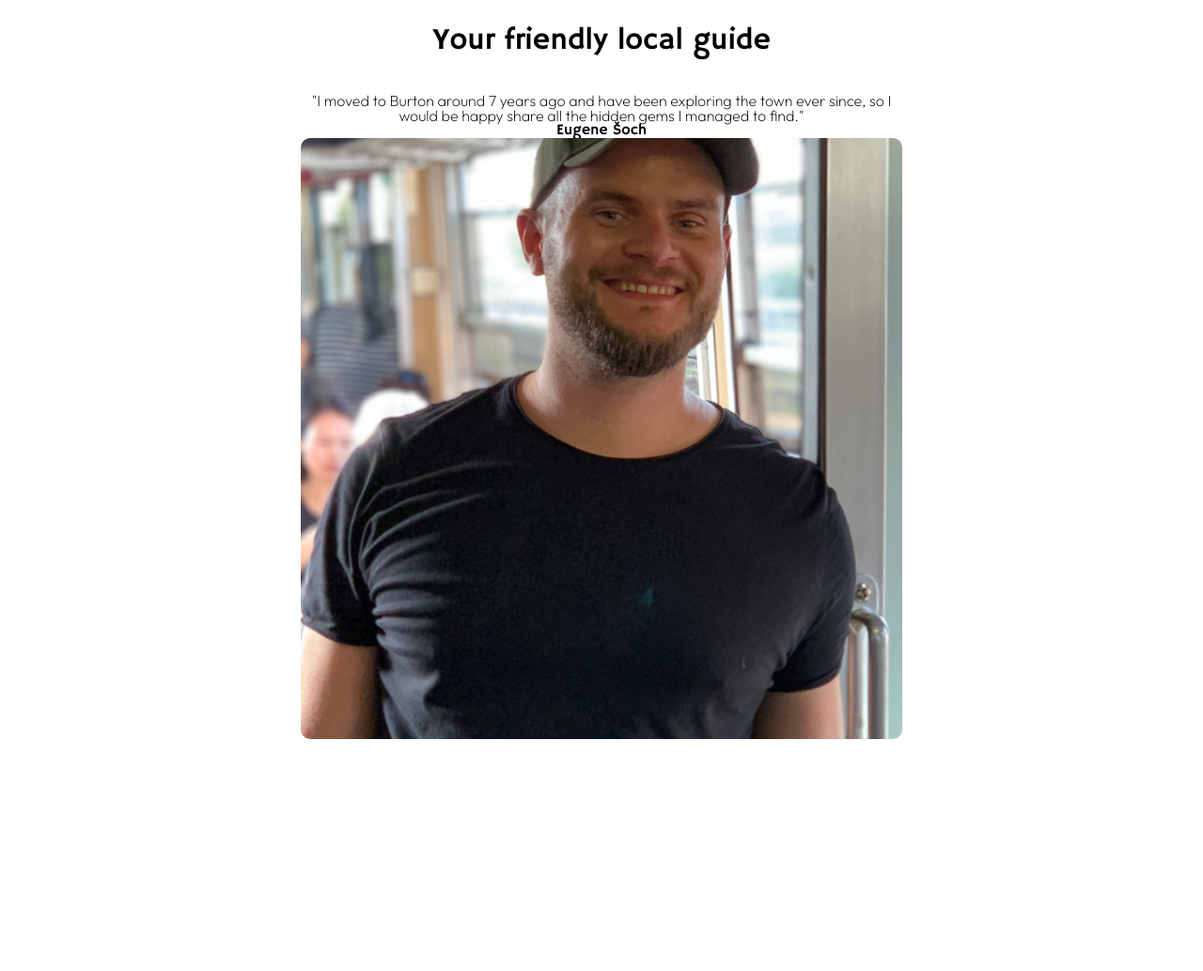
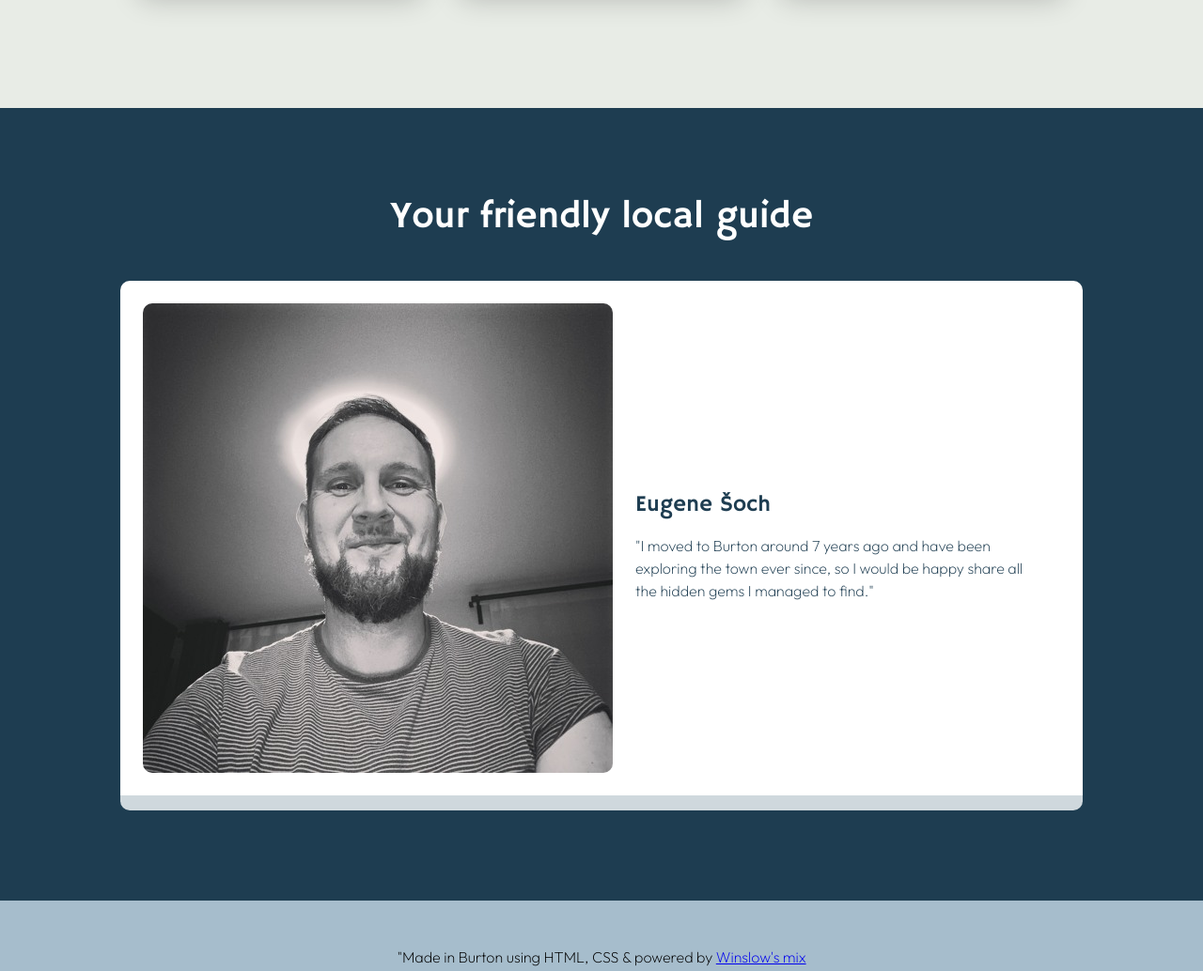
Before and after one commit to eugenesoch/home-town, a website built with Vite: page index.html in a window 1280 px wide. Shown: the part 1100-2134 px from the top of the page at 94% size. Before the commit the page ends 1909 px from the top, so only its background shows below. Built offline with nearby package versions, Linux system fonts and the light colour scheme.

Commit message:
A lot more changes
A ton of stuff changed, mainly layout, introduced variables, etc.

```diff
--- a/index.html
+++ b/index.html
@@ -16,7 +16,7 @@
 
 
         <!-- ACTIVITIES SECTION -->
-        <div>
+        <div class="activities">
             <h3 class="section_heading">Top three activities to do in Burton</h3>
             <div class="grid">
                 <div class="card">
@@ -39,10 +39,21 @@
 
         <!-- GUIDE SECTION -->
         <div class="guide">
-            <h3 class="section_heading">Your friendly local guide</h3>
-            <p>"I moved to Burton around 7 years ago and have been exploring the town ever since, so I would be happy share all the hidden gems I managed to find."</p>
-            <h4>Eugene Šoch</h4>
-            <img src="images/per.jpg">
+            <div class="container-large">
+                <h3 class="section_heading">Your friendly local guide</h3>
+                <div class="jeans">
+                    <img src="images/eugene.jpg">
+                    <div class="jeans_content-wrapper">
+                        <h4 class="card-title" >Eugene Šoch</h4>
+                        <p class="card-text">"I moved to Burton around 7 years ago and have been exploring the town ever since, so I would be happy share all the hidden gems I managed to find."</p>
+                    </div>
+                </div>
+            </div>
         </div>
+        <footer>
+            <div class="container-large">
+                <p class="card-text">"Made in Burton using HTML, CSS & powered by <a href="https://music.apple.com/gb/album/winslow-chill-out-dj-mix/1724875925" target="_blank">Winslow's mix</a></p>
+            </div>
+        </footer>
     </body>
 </html>
--- a/styles.css
+++ b/styles.css
@@ -53,8 +53,30 @@ LIGHT: #F1FAEE
 AQUA: #A8DADC
 LIGHT BLUE: #457B9D
 DARK BLUE: #1D3557
+*/
 
-*/
+:root {
+    --white: white;
+    --grey: #cfd8dd;
+    --green: #476c35;
+    --stone: #e8ece6;
+    --sky: #a6bdcc;
+    --marine: #1e3d51;
+
+    --medium: 3rem;
+    --medium-small: 2.5rem;
+    --large: 6rem;
+    --small: 1.5rem;
+
+    --container-small: 40rem;
+    --container-medium: 48rem;
+    --container-large: 64rem;
+    --container-xlarge: 80rem;
+    --container-xxlarge: 96rem;
+
+
+  }
+
 @font-face {
     font-family: Hammersmith One;
     src: url(src/HammersmithOne-Regular.ttf);
@@ -76,21 +98,14 @@ h1, h2, h3, h4 {
     font-family: Hammersmith One;
 }
 h2 {
-    color: white;
+    color: var(--white);
     font-size: 2vw;
 
 }
 
 .section_heading {
-    font-size: 2.5vw;
-    margin: 60px 0px 40px 0;
-}
-
-
-
-.guide {
-    max-width: 50vw;
-    margin: 0px auto;
+    font-size: var(--medium-small);
+    margin-bottom: var(--medium);
 }
 
 .hero {
@@ -109,7 +124,7 @@ h2 {
 }
 .hero_title {
     font-size: 7vw;
-    color: white;
+    color: var(--white);
     line-height: 1;
 }
 .grid {
@@ -126,13 +141,11 @@ h2 {
     background-color: whitesmoke;
     box-shadow: 0 0 30px rgba(0, 0, 0, 0.214);
     transition: 300ms ease;
-
 }
 
 img {
     width: 100%;
     border-radius: 10px;
-    margin-bottom: 20px;
     aspect-ratio: 1;
     object-fit: cover;
 }
@@ -144,6 +157,74 @@ img {
     line-height: 1.5;
 }
 .card-title {
-    font-size: 1.5rem;
-    padding-bottom: 20px;
+    font-size: var(--small);
+    padding: 20px 0;
 }
+
+.activities {
+    padding: var(--large) var(--medium);
+    background-color: var(--stone);
+}
+
+.guide {
+    padding: var(--large) var(--medium);
+    background-color: var(--marine);
+    color: var(--white);
+    margin: 0px auto;
+}
+
+.container-small {
+    max-width: var(--container-small);
+    margin: 0 auto;
+}
+
+.container-medium {
+    max-width: var(--container-medium);
+    margin: 0 auto;}
+
+.container-large {
+    max-width: var(--container-large);
+    margin: 0 auto;
+}
+
+.container-xlarge {
+    max-width: var(--ccontainer-xlarge);
+    margin: 0 auto;
+}
+
+.container-xxlarge {
+    max-width: var(--container-xxlarge);
+    margin: 0 auto;
+}
+.avatar {
+    max-width: var(--medium);
+    margin: 0 auto;
+}
+.jeans {
+    display: flex;
+    flex-direction: row;
+    padding: var(--small);
+    background-color: var(--white);
+    border-radius: 10px;
+    border-bottom: 16px solid var(--grey);
+    transition: 600ms ease;
+}
+.jeans_content-wrapper {
+    padding: var(--small);
+    display: flex;
+    flex-direction: column;
+    justify-content: center;
+    text-align: left;
+    color: var(--marine);
+
+}
+
+.jeans:hover {
+    transition: 600ms ease;
+    scale: 1.01;
+}
+
+footer {
+    padding: var(--medium) 0;
+    background-color: var(--sky);
+}
```
Also changed, not shown: images/eugene.jpg (added), 1 other file.
